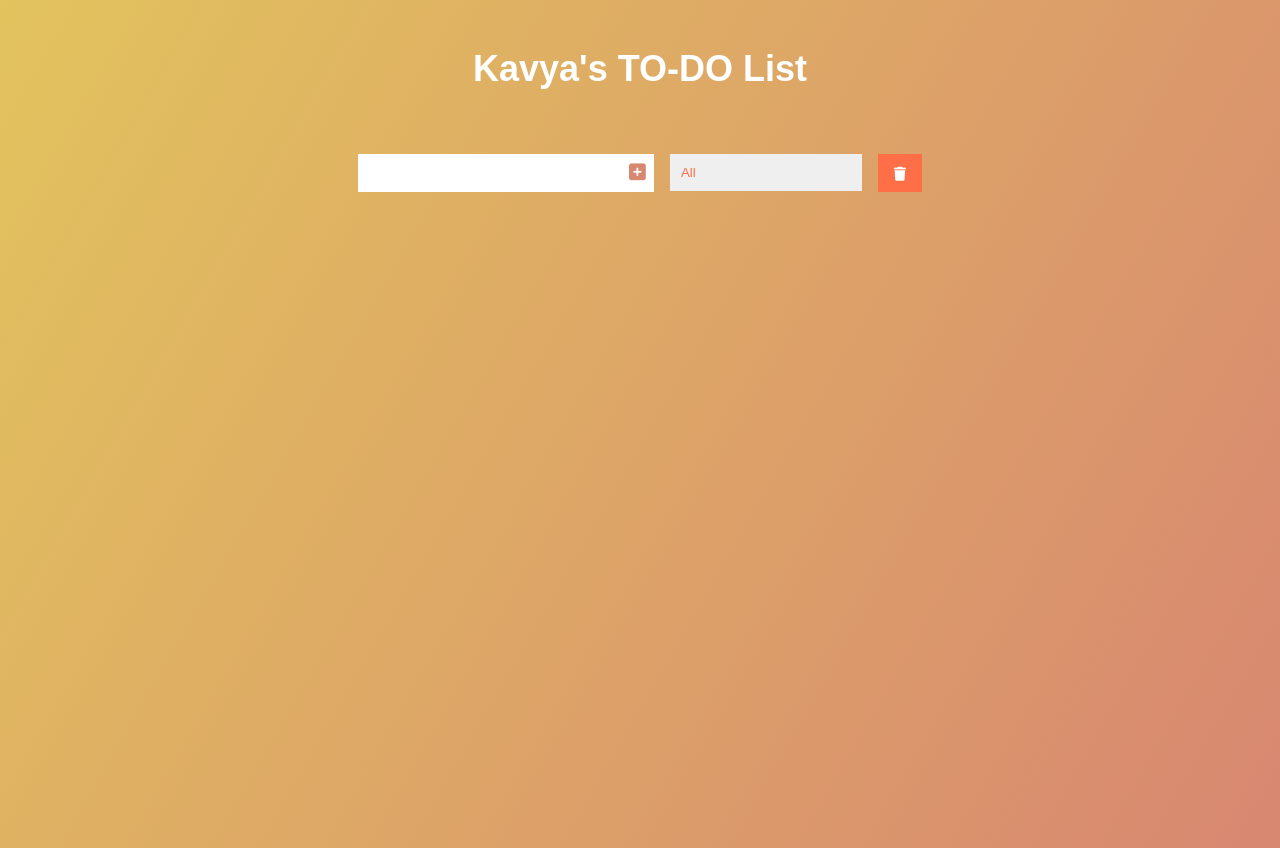
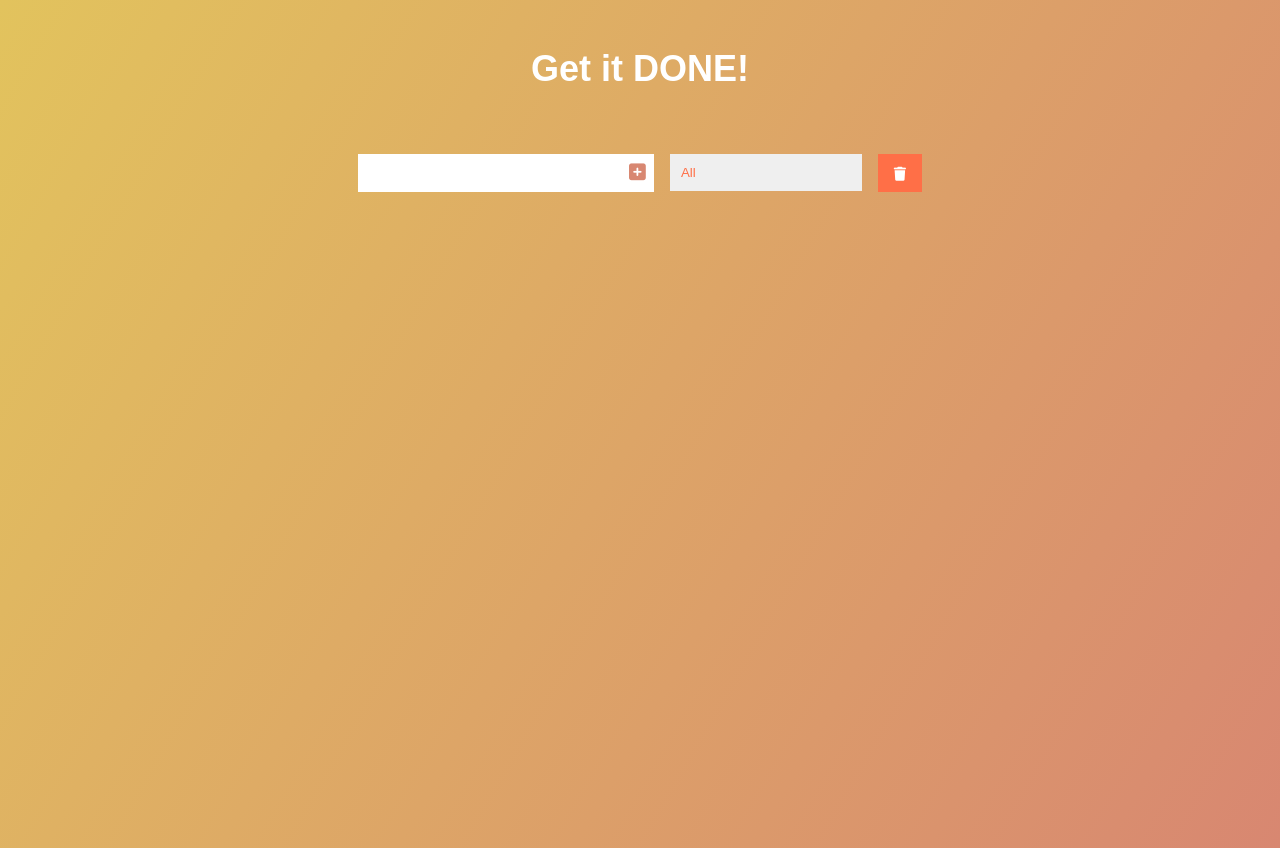
Before and after one commit to eyekavya/ToDoApp-React, a React (Create React App) app: page / in a window 1280 px wide. Built offline with nearby package versions, Linux system fonts and the light colour scheme.

Commit message:
modified heading, title and meta tags

```diff
--- a/public/index.html
+++ b/public/index.html
@@ -7,7 +7,7 @@
     <meta name="theme-color" content="#000000" />
     <meta
       name="description"
-      content="Web site created using create-react-app"
+      content="Simplify your life with our task management app. With features like filtering tasks"
     />
     <link rel="apple-touch-icon" href="%PUBLIC_URL%/logo192.png" />
 
@@ -26,7 +26,7 @@
       referrerpolicy="no-referrer"
     />
 
-    <title>React App</title>
+    <title>Get it done!</title>
   </head>
   <body>
     <noscript>You need to enable JavaScript to run this app.</noscript>
--- a/src/components/Heading/Heading.js
+++ b/src/components/Heading/Heading.js
@@ -5,7 +5,7 @@ function Heading() {
   return (
     <StyledHeading>
       <header>
-        <h1>Kavya's TO-DO List</h1>
+        <h1>Get it DONE!</h1>
       </header>
     </StyledHeading>
   );
```
